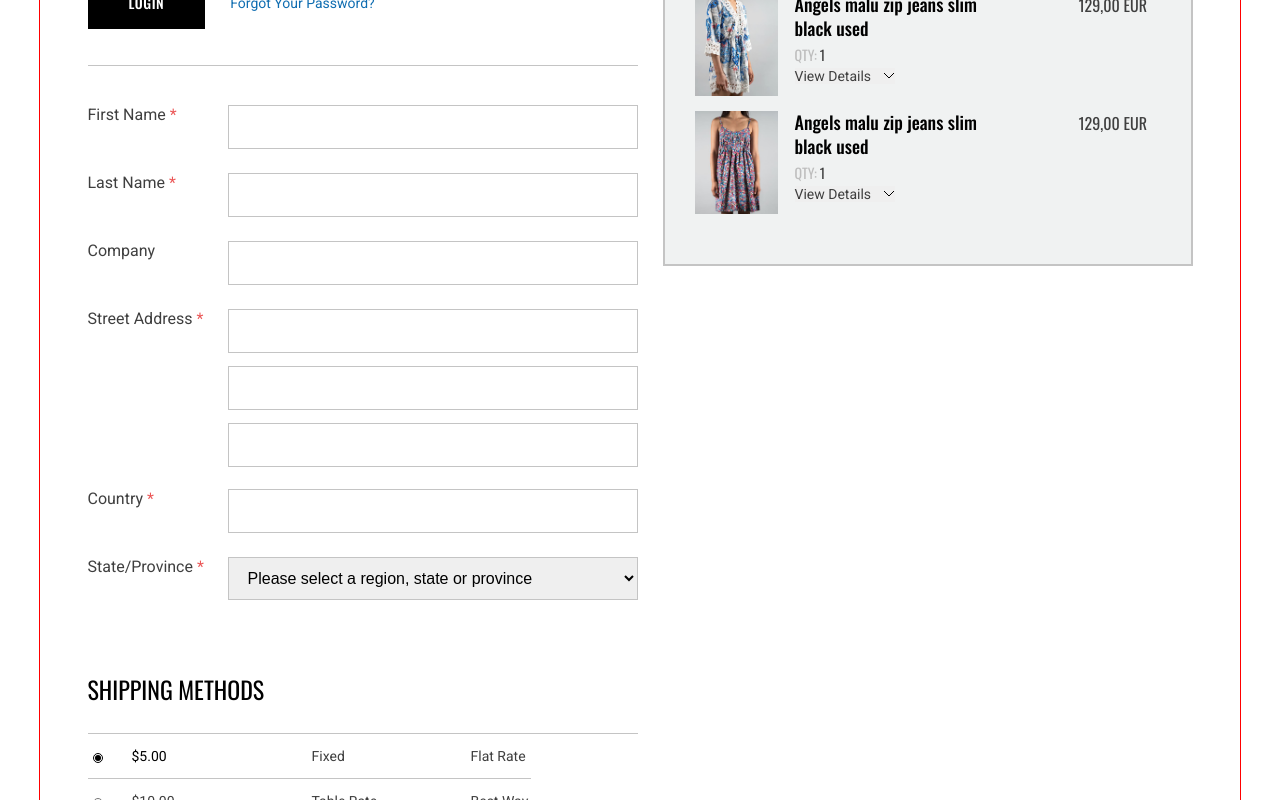
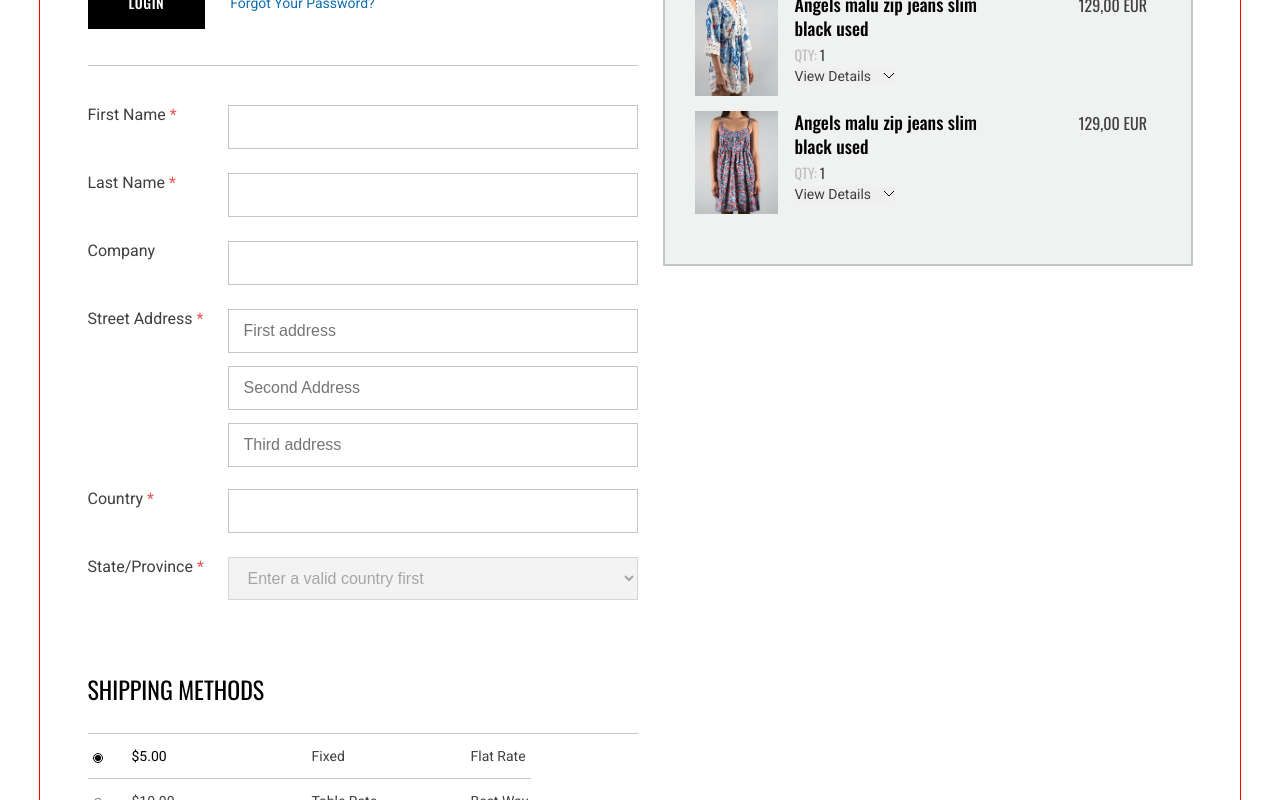
Before and after one commit to Tate-T/crips-react, a React (Create React App) app: page / in a window 1280 px wide. Shown: the part 549-1349 px from the top of the page. Built offline with nearby package versions, Linux system fonts and the light colour scheme.

Commit message:
add countries dependences, fix country + states

```diff
--- a/package.json
+++ b/package.json
@@ -8,6 +8,7 @@
     "@testing-library/jest-dom": "^6.6.3",
     "@testing-library/react": "^16.3.0",
     "@testing-library/user-event": "^13.5.0",
+    "countrycitystatejson": "^25.8.101",
     "prop-types": "^15.8.1",
     "react": "^19.1.0",
     "react-dom": "^19.1.0",
--- a/src/pages/CabinetPage/CreateOrder/ShippingDetails/ShippingDetails.jsx
+++ b/src/pages/CabinetPage/CreateOrder/ShippingDetails/ShippingDetails.jsx
@@ -1,5 +1,6 @@
 import s from "./ShippingDetails.module.scss";
 import { Component } from "react";
+import ccsj from "countrycitystatejson";
 
 export class ShippingDetails extends Component {
   state = {
@@ -15,12 +16,24 @@ export class ShippingDetails extends Component {
     country: this.props.shippingInfo?.country || "",
     stateProvince: this.props.shippingInfo?.stateProvince || "",
     shippingMethod: this.props.shippingInfo?.shippingMethod || "fixed",
+
+    statesList: [],
   };
 
   handleChange = (e) => {
     const { name, value, type, checked } = e.target;
     const val = type === "radio" ? (checked ? value : this.state[name]) : value;
-    this.setState({ [name]: val });
+    this.setState({ [name]: val }, () => {
+      if (name === "country") {
+        const foundCountry = ccsj
+          .getCountries()
+          .find((country) => country.name.toLowerCase() === val.toLowerCase());
+        if (foundCountry) {
+          const states = ccsj.getStatesByShort(foundCountry.shortName);
+          this.setState({ statesList: states });
+        }
+      }
+    });
   };
 
   handleFormSubmit = (e) => {
@@ -70,8 +83,9 @@ export class ShippingDetails extends Component {
       country,
       stateProvince,
       shippingMethod,
+      statesList,
     } = this.state;
-
+    console.log(statesList)
     return (
       <>
         <div className={s.ship__wrap}>
@@ -181,6 +195,7 @@ export class ShippingDetails extends Component {
                     name="street1"
                     value={street1}
                     onChange={this.handleChange}
+                    placeholder="First address"
                     required
                   />
                   <input
@@ -189,7 +204,7 @@ export class ShippingDetails extends Component {
                     name="street2"
                     value={street2}
                     onChange={this.handleChange}
-                    required
+                    placeholder="Second Address"
                   />
                   <input
                     className={s.ship__input}
@@ -197,7 +212,7 @@ export class ShippingDetails extends Component {
                     name="street3"
                     value={street3}
                     onChange={this.handleChange}
-                    required
+                    placeholder="Third address"
                   />
                 </div>
               </div>
@@ -224,12 +239,19 @@ export class ShippingDetails extends Component {
                   value={stateProvince}
                   onChange={this.handleChange}
                   required
+                  disabled={statesList.length === 0}
                 >
                   <option value="" disabled hidden>
-                    Please select a region, state or province
+                    {statesList.length > 0
+                      ? "Please select a region, state or province"
+                      : "Enter a valid country first"}
                   </option>
-                  <option value="first">First</option>
-                  <option value="second">Second</option>
+                  {statesList.map((state) => (
+                    <option key={state} value={state}>
+                      {state}
+                    </option>
+
+                  )) }
                 </select>
               </div>
 
```
Also changed, not shown: 1 other file (tests, documents, lock files or other folders).
